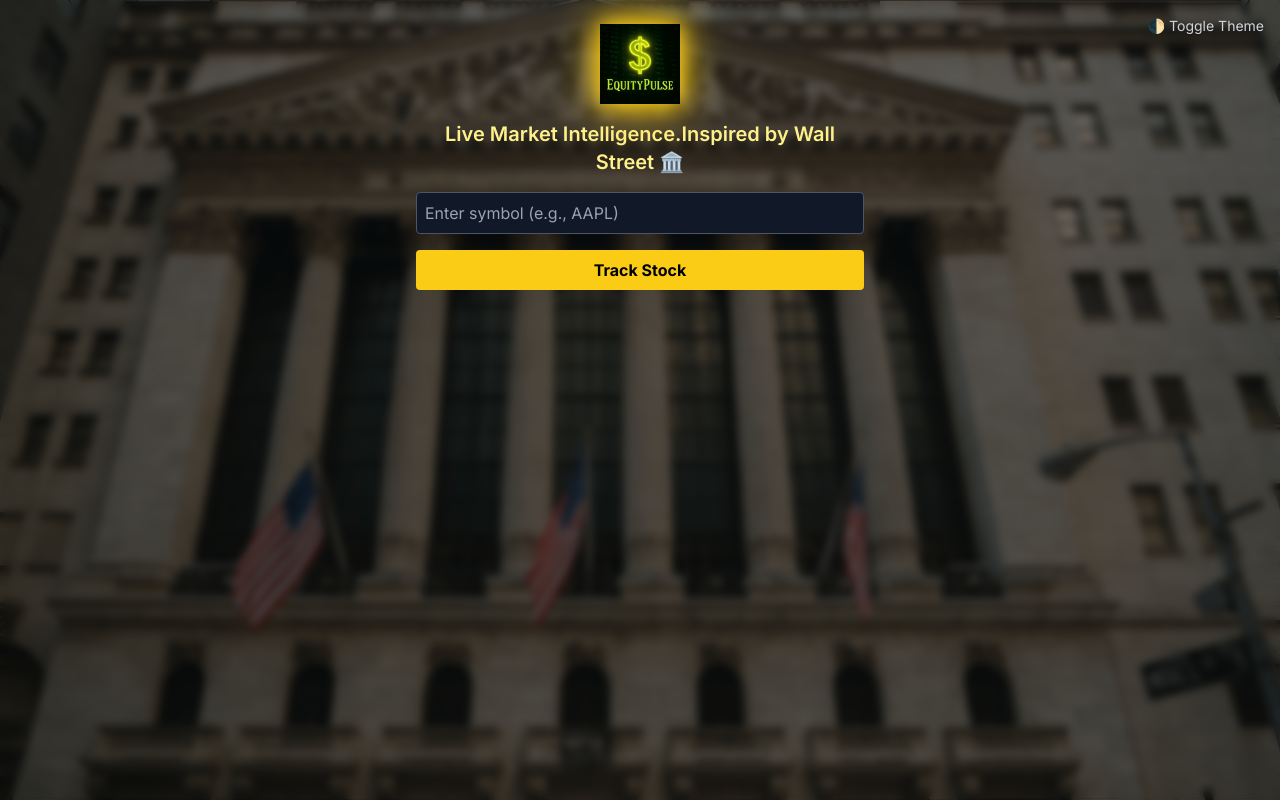
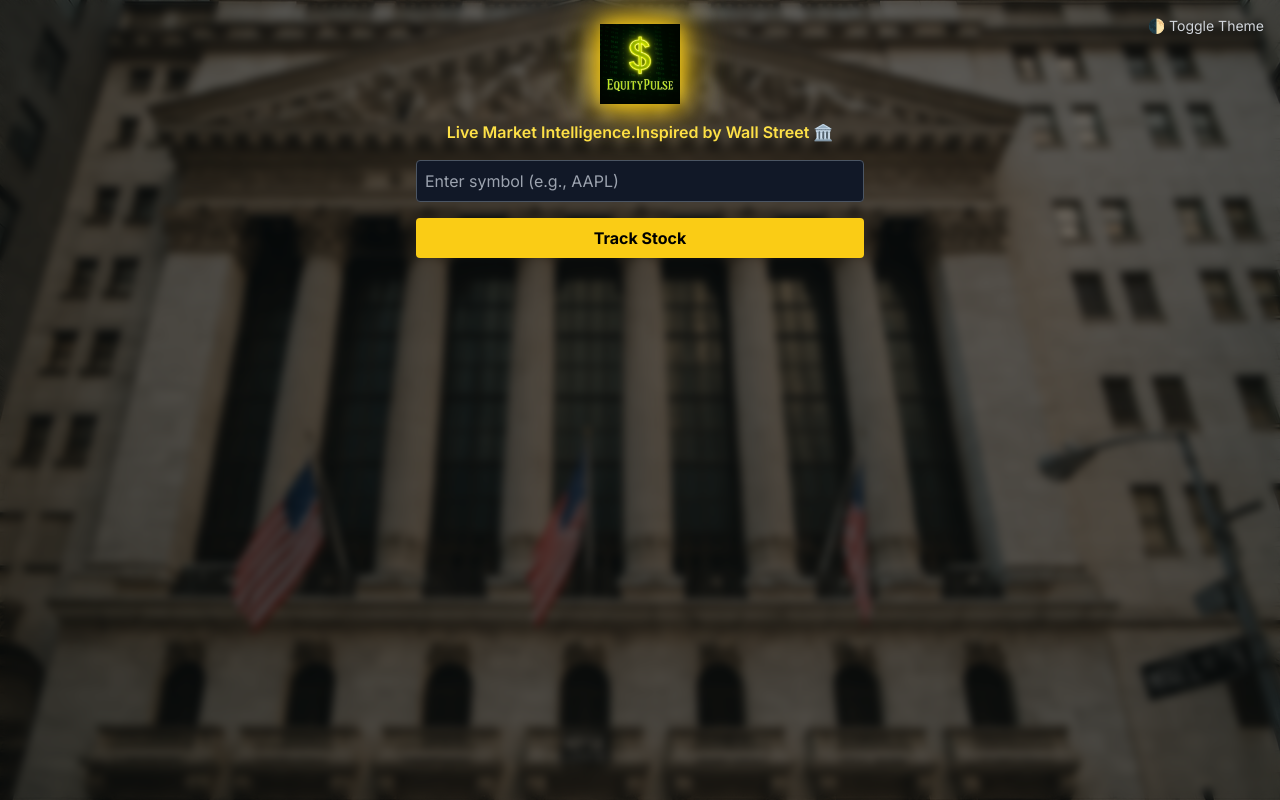
Before and after one commit to bhumi6633/EquityPulse, a Flask app: page / in a window 1280 px wide. Run offline with Flask 3, Linux system fonts and the light colour scheme; some libraries are stand-ins or nearby versions.

Commit message:
Update index.html

```diff
--- a/templates/index.html
+++ b/templates/index.html
@@ -32,7 +32,7 @@
     <div class="max-w-md mx-auto">
       <img src="{{ url_for('static', filename='EquityPulse.png') }}" alt="EquityPulse Logo" class="mx-auto mb-4 w-20 h-20 drop-shadow-glow">
       <div class="text-center text-base font-semibold text-gray-300 mb-4">
-        <p class="mb-1 text-xl"> <span class="text-yellow-200">Live Market Intelligence.Inspired by Wall Street 🏛️ </span></p>
+        <p class="mb-1 text-l"> <span class="text-yellow-300">Live Market Intelligence.Inspired by Wall Street 🏛️ </span></p>
       </div>
 
       <input id="stock-symbol" type="text" placeholder="Enter symbol (e.g., AAPL)"
```
